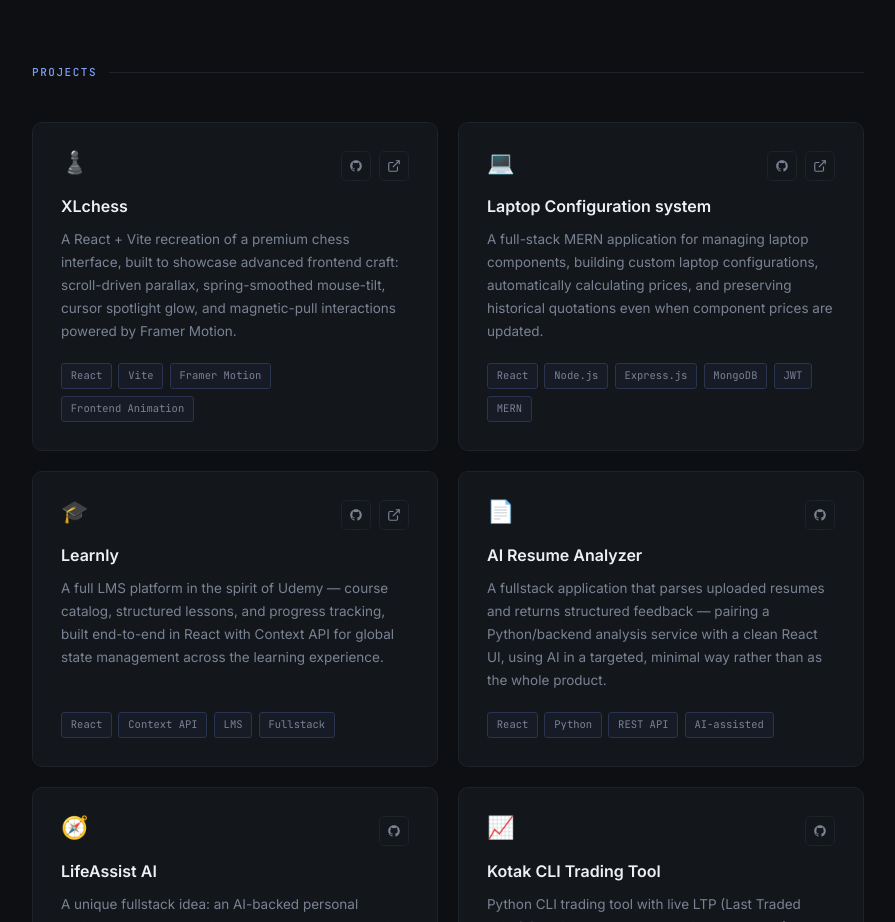
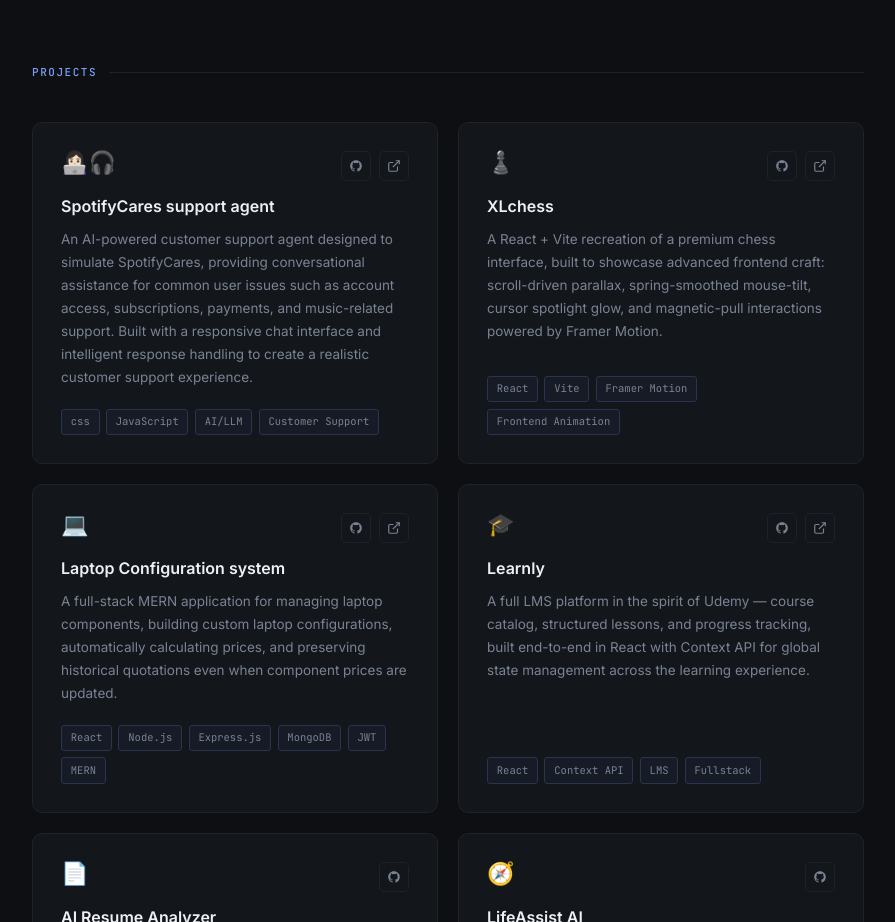
Before and after one commit to disha62naik/portfolio, a plain HTML site: page index.html in a window 1280 px wide. Shown: the part 3340-4262 px from the top of the page, without its empty margins (192-1087 px from the left). Drawn offline with Linux system fonts and the light colour scheme.

Commit message:
Update index.html

```diff
--- a/index.html
+++ b/index.html
@@ -631,6 +631,30 @@
 
       <div class="project-card reveal">
         <div class="project-top">
+          <span class="project-icon">👩🏻‍💻🎧</span>
+          <div class="project-links">
+            <a class="project-link-icon" href="https://github.com/disha62naik/spotifycares-support-agent" target="_blank" title="GitHub">
+              <svg width="14" height="14" viewBox="0 0 24 24" fill="currentColor"><path d="M12 2C6.477 2 2 6.477 2 12c0 4.418 2.865 8.167 6.839 9.49.5.092.682-.217.682-.483 0-.237-.009-.868-.013-1.703-2.782.604-3.369-1.34-3.369-1.34-.454-1.156-1.11-1.463-1.11-1.463-.908-.62.069-.608.069-.608 1.004.07 1.532 1.032 1.532 1.032.892 1.53 2.341 1.088 2.91.832.092-.647.35-1.088.636-1.338-2.22-.253-4.555-1.11-4.555-4.944 0-1.092.39-1.987 1.03-2.688-.104-.253-.447-1.272.098-2.65 0 0 .84-.269 2.75 1.025A9.578 9.578 0 0 1 12 6.836c.85.004 1.705.114 2.504.337 1.909-1.294 2.748-1.025 2.748-1.025.546 1.378.202 2.397.1 2.65.64.701 1.028 1.596 1.028 2.688 0 3.843-2.337 4.687-4.565 4.935.359.309.678.919.678 1.852 0 1.336-.012 2.415-.012 2.743 0 .268.18.58.688.482C19.138 20.163 22 16.418 22 12c0-5.523-4.477-10-10-10z"/></svg>
+            </a>
+            <a class="project-link-icon" href="https://spotifycares-support-agent.vercel.app/" target="_blank" title="Live Demo">
+              <svg width="14" height="14" fill="none" viewBox="0 0 24 24" stroke="currentColor" stroke-width="2"><path d="M18 13v6a2 2 0 0 1-2 2H5a2 2 0 0 1-2-2V8a2 2 0 0 1 2-2h6"/><path d="M15 3h6v6"/><path d="M10 14 21 3"/></svg>
+            </a>
+          </div>
+        </div>
+        <div class="project-name">SpotifyCares support agent</div>
+        <p class="project-desc">  An AI-powered customer support agent designed to simulate SpotifyCares,
+    providing conversational assistance for common user issues such as
+    account access, subscriptions, payments, and music-related support.
+    Built with a responsive chat interface and intelligent response handling
+    to create a realistic customer support experience.</p>
+        <div class="project-stack">
+          <span class="stack-tag">css</span><span class="stack-tag">JavaScript</span><span class="stack-tag">AI/LLM</span>
+          <span class="stack-tag">Customer Support</span>
+        </div>
+      </div>
+
+      <div class="project-card reveal">
+        <div class="project-top">
           <span class="project-icon">♟️</span>
           <div class="project-links">
             <a class="project-link-icon" href="https://github.com/disha62naik/XLchess" target="_blank" title="GitHub">
```
